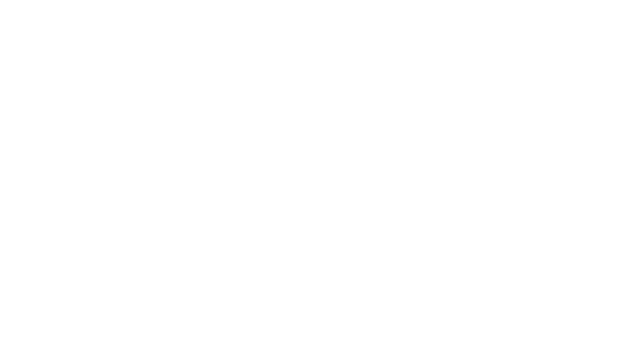
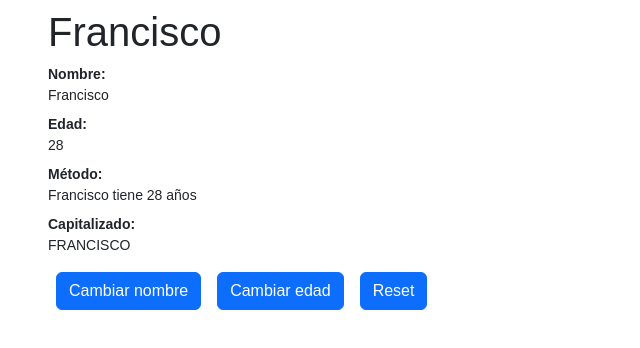
Before and after one commit to franciscosantiagoc/basesAngular2026, an Angular app: page /hero in a window 1280 px wide. Before the commit this address led to /. Shown: the top 348 px of the page, without its empty margins (0-640 px from the left). Built offline with nearby package versions, Linux system fonts and the light colour scheme.

Commit message:
Tarea 1. Reforzamiento de creacion componente con signal

```diff
--- a/src/app/app.html
+++ b/src/app/app.html
@@ -1 +1,3 @@
-<router-outlet />
+<section class="mx-5 mt-2">
+  <router-outlet />
+</section>
--- a/src/app/app.routes.ts
+++ b/src/app/app.routes.ts
@@ -1,6 +1,7 @@
 import { Routes } from '@angular/router';
 import { CounterComponent } from './pages/counter/counter.component';
 import { HomeComponent } from './pages/home/home.component';
+import { HeroComponent } from './pages/hero/hero.component';
 
 export const routes: Routes = [
   {
@@ -14,4 +15,9 @@ export const routes: Routes = [
     component: CounterComponent, //carga normal
     pathMatch: 'full'
   },
+  {
+    path: 'hero',
+    component: HeroComponent, //carga normal
+    pathMatch: 'full'
+  },
 ];
--- /dev/null
+++ b/src/app/pages/hero/hero.component.html
@@ -0,0 +1,27 @@
+<h1>{{ name() }}</h1>
+
+<dl>
+  <td>Nombre:</td>
+  <dd>{{ name() }}</dd>
+
+  <td>Edad:</td>
+  <dd>{{ age() }}</dd>
+
+  <td>Método:</td>
+  <dd>{{ getHeroDescription() }}</dd>
+
+  <td>Capitalizado:</td>
+  <!-- ! Intentar  -->
+  <!-- <dd> {{ 'Mostrar nombre TODO EN MAYÚSCULAS' }} </dd> -->
+  <dd> {{ getUpperCaseName() }} </dd>
+</dl>
+
+<button (click)="changeHero()" class="btn btn-primary mx-2">
+  Cambiar nombre
+</button>
+
+<button (click)="changeAge()" class="btn btn-primary mx-2">
+  Cambiar edad
+</button>
+
+<button (click)="resetForm()" class="btn btn-primary mx-2">Reset</button>
--- /dev/null
+++ b/src/app/pages/hero/hero.component.ts
@@ -0,0 +1,34 @@
+import { Component, signal } from '@angular/core';
+
+@Component({
+  imports: [],
+  templateUrl: './hero.component.html',
+  styleUrl: './hero.scss',
+})
+export class HeroComponent {
+  defaultName = 'Francisco';
+  defaultAge = 28;
+  protected readonly name = signal(this.defaultName);
+  protected readonly age = signal(this.defaultAge);
+
+  getHeroDescription() {
+    return `${this.name()} tiene ${this.age()} años`;
+  }
+
+  getUpperCaseName() {
+    return this.name().toUpperCase();
+  }
+
+  changeHero() {
+    this.name.set('Frank');
+  }
+
+  changeAge() {
+    this.age.set(29);
+  }
+
+  resetForm() {
+    this.name.set(this.defaultName);
+    this.age.set(this.defaultAge);
+  }
+}
--- /dev/null
+++ b/src/app/pages/hero/hero.scss
@@ -0,0 +1,9 @@
+td {
+  font-size: 14px;
+  font-weight: 600;
+}
+
+dd {
+  font-size: 14px;
+  font-weight: 400;
+}
--- a/src/index.html
+++ b/src/index.html
@@ -6,6 +6,7 @@
   <base href="/">
   <meta name="viewport" content="width=device-width, initial-scale=1">
   <link rel="icon" type="image/x-icon" href="favicon.ico">
+  <link href="https://cdn.jsdelivr.net/npm/bootstrap@5.3.3/dist/css/bootstrap.min.css" rel="stylesheet" integrity="sha384-QWTKZyjpPEjISv5WaRU9OFeRpok6YctnYmDr5pNlyT2bRjXh0JMhjY6hW+ALEwIH" crossorigin="anonymous">
 </head>
 <body>
   <app-root></app-root>
```
